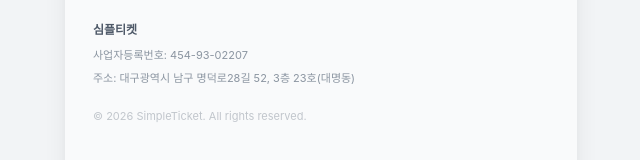
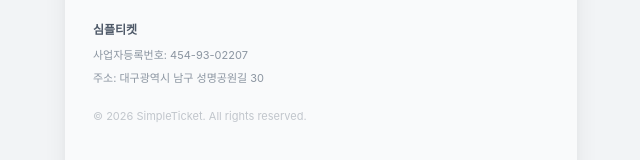
Before and after one commit to ksiboy21/simplet, a React (Vite) app: page / in a window 1280 px wide. Shown: the part 1116-1276 px from the top of the page, without its empty margins (319-959 px from the left). Built offline with nearby package versions, Linux system fonts and the light colour scheme; no server answers; the database is empty; a web font is replaced by a local one.

Commit message:
style: update footer address to Nambu Seongmyeonggongwon-gil 30

```diff
--- a/src/app/components/Home.tsx
+++ b/src/app/components/Home.tsx
@@ -187,7 +187,7 @@ export const Home = ({ onNavigate }: HomeProps) => {
         <div className="text-[11px] text-[#8B95A1] space-y-1.5 mb-8 px-1">
           <p className="font-bold text-[#4E5968] text-[12px] mb-2">심플티켓</p>
           <p>사업자등록번호: 454-93-02207</p>
-          <p>주소: 대구광역시 남구 명덕로28길 52, 3층 23호(대명동)</p>
+          <p>주소: 대구광역시 남구 성명공원길 30</p>
           <p className="pt-4 text-[#C1C6CC]">© 2026 SimpleTicket. All rights reserved.</p>
         </div>
       </footer>
```
